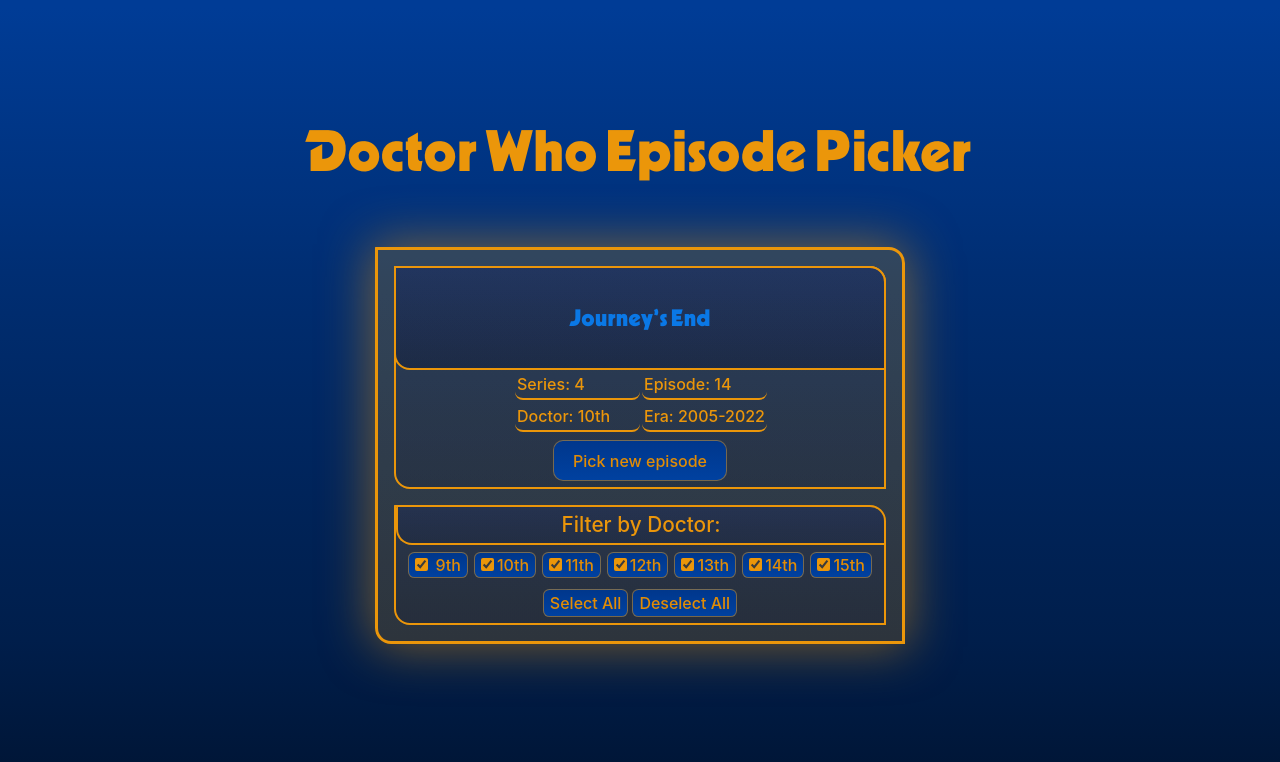
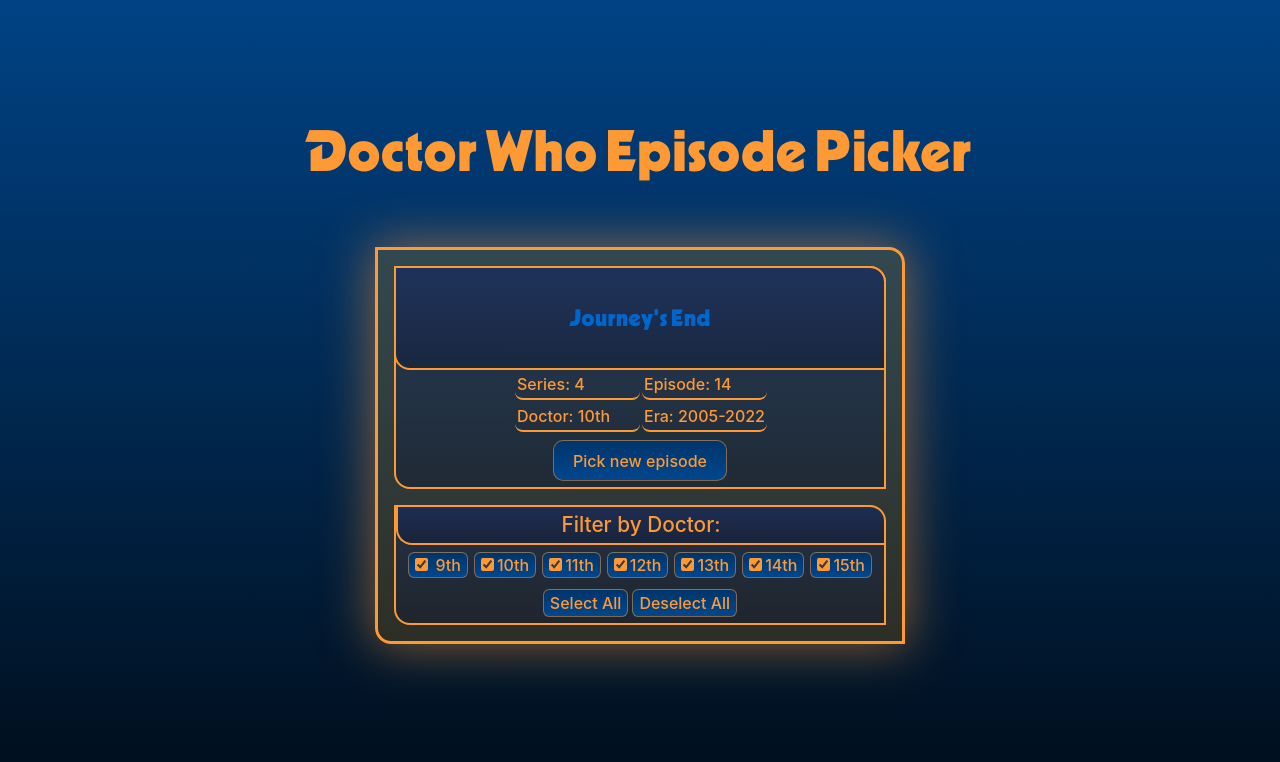
Before and after one commit to May-Cook/drwho-episode-picker, a React (Vite) app in the folder episode-picker/: page / in a window 1280 px wide. Shown: the top 762 px of the page. Built offline with nearby package versions, Linux system fonts and the light colour scheme.

Commit message:
Update CSS to use variables for all colours

```diff
--- a/episode-picker/src/App.css
+++ b/episode-picker/src/App.css
@@ -11,17 +11,17 @@
   border-top-left-radius: 0.5px;
   border-bottom-right-radius: 0.5px;
   border-style: solid;
-  border-color: rgba(235, 150, 10, 1);
-  background-color: rgba(235, 150, 10, 1);
+  border-color: var(--clr-orange);
+  background-color: var(--clr-orange);
 
   background: linear-gradient(
     180deg,
     rgba(245, 160, 0, 0.2) 10%,
     rgba(225, 140, 0, 0.2) 100%
   );
-  color: rgba(235, 150, 10, 1);
+  color: var(--clr-orange);
   margin: 10%;
   padding: 1rem;
 
-  box-shadow: 0px 0px 50px 3px rgba(235, 150, 10, 0.5);
+  box-shadow: 0px 0px 50px 3px var(--clr-transparentOrange);
 }
--- a/episode-picker/src/index.css
+++ b/episode-picker/src/index.css
@@ -1,4 +1,16 @@
 :root {
+  --clr-lightBlue: hsl(210, 100%, 40%);
+  --clr-blue: hsl(210, 100%, 30%);
+  --clr-darkBlue: hsl(210, 100%, 20%);
+  --clr-darkestBlue: hsl(210, 100%, 5%);
+  --clr-orange: hsl(30, 100%, 60%);
+  --clr-transparentOrange: hsla(30, 100%, 60%, 0.5);
+  --grad-title: linear-gradient(
+    0deg,
+    rgba(10, 20, 50, 0.4) 0%,
+    rgba(20, 40, 100, 0.4) 100%
+  );
+
   font-family: Inter, system-ui, Avenir, Helvetica, Arial, sans-serif;
   line-height: 1.5;
   font-weight: 400;
@@ -7,11 +19,9 @@
   color: rgba(255, 255, 255, 0.87);
   background: linear-gradient(
     180deg,
-    /* rgb(0, 70, 160) 1%, */ rgb(0, 60, 150) 1%,
-    rgb(0, 50, 125),
-    50%,
-    rgb(0, 30, 75) 80%,
-    rgb(0, 20, 50) 100%
+    var(--clr-blue) -20%,
+    var(--clr-darkBlue) 30%,
+    var(--clr-darkestBlue) 100%
   );
 
   font-synthesis: none;
@@ -23,12 +33,13 @@
 
 a {
   font-weight: 500;
-  color: rgb(10 120 230);
+  color: var(--clr-lightBlue);
   text-decoration: inherit;
 }
 a:hover {
-  color: rgb(10 140 245);
-  text-shadow: 0 0 15px rgba(10, 140, 255, 0.8), 0 0 20px rgba(10, 140, 245, 0.5);
+  color: var(--clr-orange);
+  text-shadow: 0 0 15px var(--clr-orange),
+    0 0 20px var(--clr-transparentOrange);
 }
 
 body {
@@ -45,10 +56,10 @@
 }
 
 button {
-  color: rgba(225, 140, 5, 1);
+  color: var(--clr-orange);
   border-radius: 10px;
   border: 1.5px solid transparent;
-  border-color: rgba(235, 150, 10, 0.5);
+  border-color: var(--clr-transparentOrange);
   padding: 0.6em 1.2em;
   margin: 6px;
   font-size: 1em;
@@ -56,33 +67,29 @@
   font-family: inherit;
   background: linear-gradient(
     0deg,
-    rgba(0, 65, 160, 1) 0%,
-    rgba(0, 55, 140, 1) 100%
+    var(--clr-blue) -30%,
+    var(--clr-darkBlue) 110%
   );
   cursor: pointer;
   transition: border-color 0.15s;
 }
 
 button:hover {
-  background-color: rgba(235, 200, 0, 0.2);
-  border-color: rgba(235, 150, 10, 1);
-  box-shadow: 0px 0px 4px 1px rgba(235, 150, 10, 1);
+  background-color: var(--clr-transparentOrange);
+  border-color: var(--clr-orange);
+  box-shadow: 0px 0px 4px 1px var(--clr-orange);
 }
 
 input[type="checkbox"] {
-  accent-color: rgba(235, 150, 10, 1);
+  accent-color: var(--clr-orange);
 }
 
-#resultsContainer{
-  border: rgba(235, 150, 10, 1) solid 2px;
+#resultsContainer {
+  border: var(--clr-orange) solid 2px;
   border-radius: 1rem;
   border-bottom-right-radius: 0.5px;
   border-top-left-radius: 0.5px;
-  background: linear-gradient(
-    1deg,
-    rgb(10, 20, 50, 0.2) 0%,
-    rgb(20, 40, 100, 0.2)
-  );
+  background: var(--grad-title);
 }
 
 .episodeTitle {
@@ -92,7 +99,7 @@
 }
 
 #episodeTitleContainer {
-  border: rgba(235, 150, 10, 1) solid 2px;
+  border: var(--clr-orange) solid 2px;
   min-height: 3.2rem;
   display: flex;
   justify-content: center;
@@ -102,7 +109,7 @@
 }
 
 .title {
-  color: rgba(235, 150, 10, 1);
+  color: var(--clr-orange);
   font-family: "DrKabel";
 }
 
@@ -116,18 +123,14 @@
 }
 
 #filterTitleContainer {
-  border: rgba(235, 150, 10, 1) 2px solid;
+  border: var(--clr-orange) 2px solid;
   border-radius: 1rem;
   padding: 2px;
   border-top: 0px;
   border-right: 0;
   border-top-left-radius: 0.5px;
   border-bottom-right-radius: 0.5px;
-  background: linear-gradient(
-    1deg,
-    rgb(10, 20, 50, 0.2) 0%,
-    rgb(20, 40, 100, 0.2)
-  );
+  background: var(--grad-title);
 }
 
 .container {
@@ -136,13 +139,8 @@
   border-top-left-radius: 0.5px;
   border-bottom-right-radius: 0.5px;
   border-style: solid;
-  border-color: rgb(235, 150, 10);
-  background: linear-gradient(
-    1deg,
-    rgb(10, 20, 50, 0.4) 0%,
-    rgb(20, 40, 100, 0.4)
-  );
-
+  border-color: var(--clr-orange);
+  background: var(--grad-title);
 }
 
 #infoContainer {
@@ -163,7 +161,7 @@
 .infoItem {
   padding: 2px;
   margin: 1px;
-  border: 2px rgb(235, 150, 10) solid;
+  border: 2px var(--clr-orange) solid;
   border-bottom-left-radius: 0.5rem;
   border-bottom-right-radius: 0.5rem;
   border-top: 0px;
@@ -180,11 +178,7 @@
 
 #filterContainer {
   margin-top: 1rem;
-  background: linear-gradient(
-    1deg,
-    rgb(10, 20, 50, 0.2) 0%,
-    rgb(20, 40, 100, 0.2)
-  );
+  background: var(--grad-title);
 }
 
 .filterButtonGroup {
@@ -215,32 +209,32 @@
 @keyframes titleFade {
   /* Animation intended to look like the TARDIS dematerialising*/
   0% {
-    color: rgba(235, 150, 10, 1);
-    text-shadow: 0 0 40px rgba(235, 150, 10, 0)
+    opacity: 1;
+    text-shadow: 0 0 40px rgba(0, 0, 0, 0);
   }
 
   40% {
-    color: rgba(235, 150, 10, 1);
-    text-shadow: 0 0 40px rgba(235, 150, 10, 0)
+    opacity: 1;
+    text-shadow: 0 0 40px rgba(0, 0, 0, 0);
   }
 
   70% {
-    color: rgba(255, 150, 0, 0.05);
-    text-shadow: 0 0 40px rgba(235, 150, 10, 0.5)
+    opacity: 0.05;
+    text-shadow: 0 0 40px var(--clr-transparentOrange);
   }
   80% {
-    color: rgba(255, 150, 0, 0);
-    text-shadow: 0 0 40px rgba(235, 150, 10, 0)
+    opacity: 0;
+    text-shadow: 0 0 40px rgba(0, 0, 0, 0);
   }
 
   90% {
-    color: rgba(235, 150, 10, 1);
-    text-shadow: 0 0 20px rgba(235, 150, 10, 1)
+    opacity: 1;
+    text-shadow: 0 0 20px var(--clr-orange);
   }
 
   100% {
-    color: rgba(235, 150, 10, 1);
-    text-shadow: 0 0 40px rgba(235, 150, 10, 0)
+    opacity: 1;
+    text-shadow: 0 0 40px rgba(0, 0, 0, 0);
   }
 }
 
```
